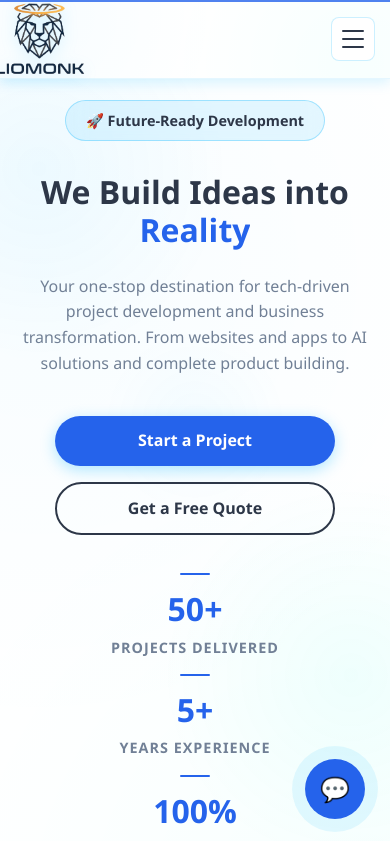
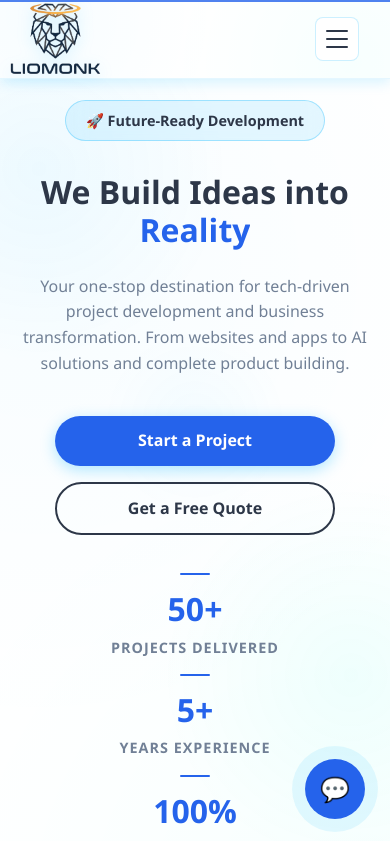
Before and after one commit to Shauryaraje7/Partion, a React (Vite) app: page / in a window 390 px wide. Shown: the top 841 px of the page. Built offline with nearby package versions, Linux system fonts and the light colour scheme.

Commit message:
version 1.0.4

```diff
--- a/src/components/Header/Header.css
+++ b/src/components/Header/Header.css
@@ -410,7 +410,7 @@
   }
 
   .header-content {
-    padding: 0.75rem 0;
+    padding: 0.75rem 1rem;
   }
 
   .nav {
```
